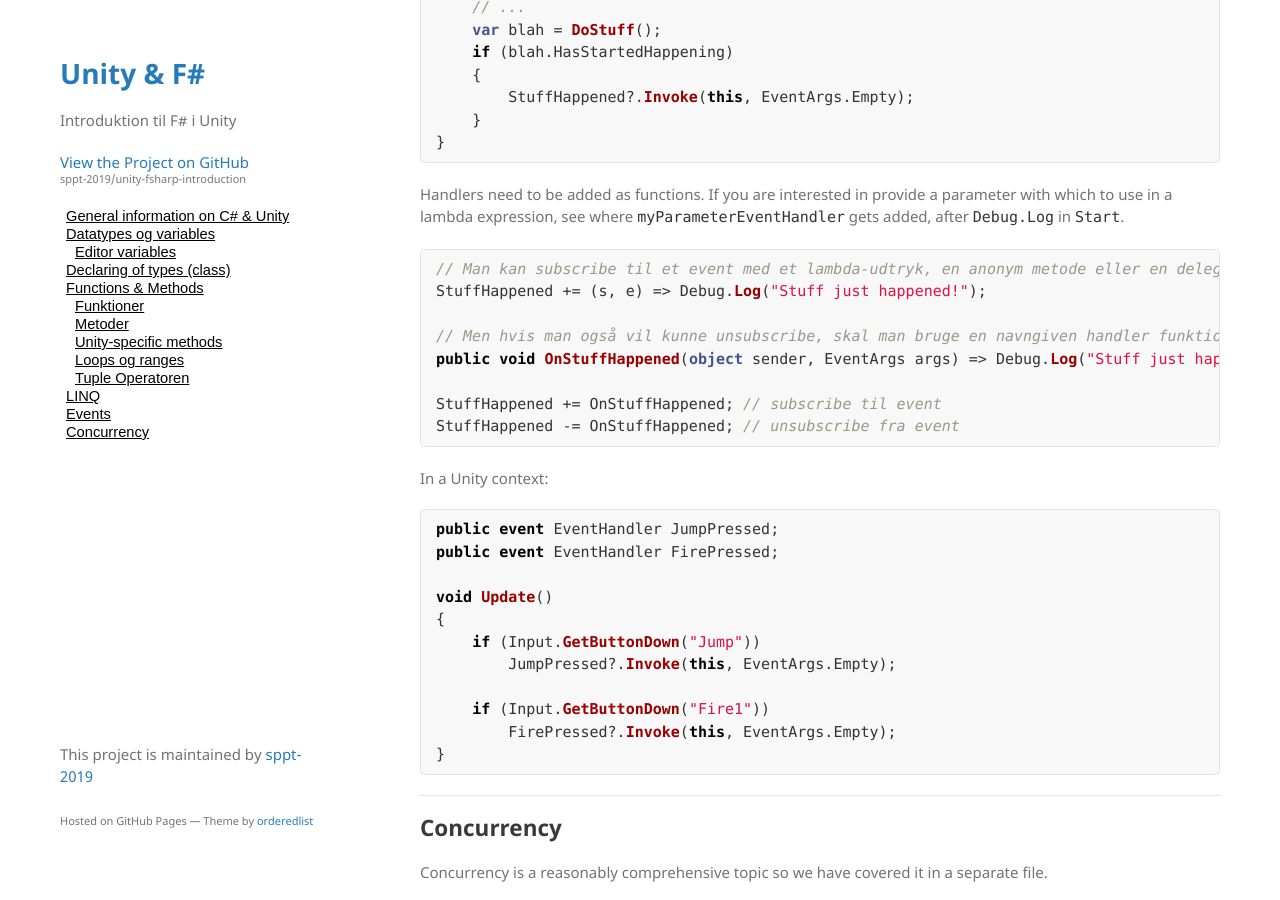
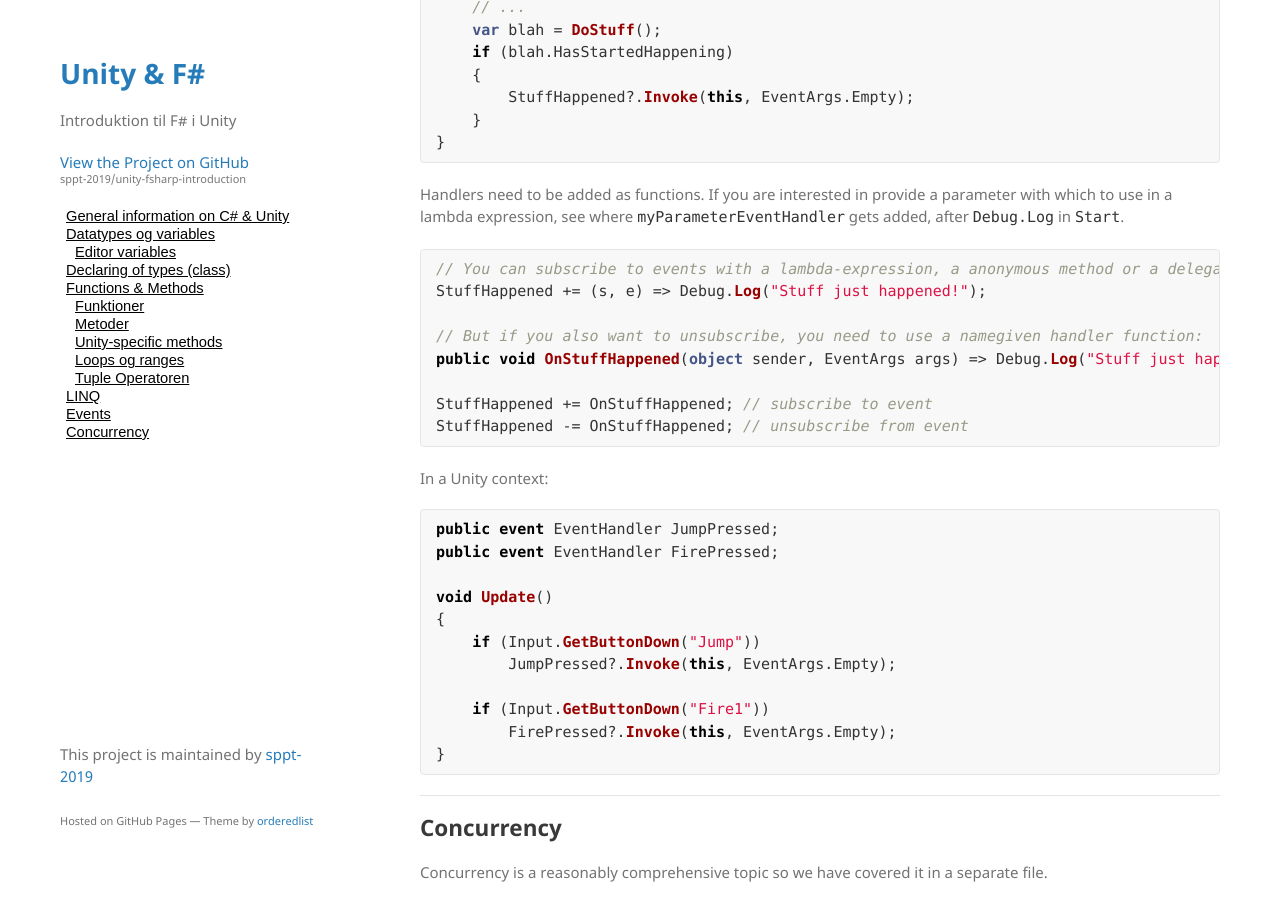
Before and after one commit to sppt-2019/unity-fsharp-introduction, a Jekyll site: the page built from csharp-eng.md, in a window 1280 px wide and 900 px high, scrolled down 5287 px. Built offline with Jekyll 4.4.1, drawn with Linux system fonts in a browser that asks for light colours; our own code applies the rules of GitHub Pages for plain Markdown files; some of the changed text lies outside the part shown.

Commit message:
Translated comments in code

````diff
--- a/csharp-eng.md
+++ b/csharp-eng.md
@@ -98,13 +98,13 @@ Instanciating in C# Unity is done this way.
 Like in C# there is two ways to reference to Components: In the editor with `[<SerializeField>]` or in the code with `GetComponent<T>`.
 
 ```csharp
-    //Sættes i editoren
+    //Done in editor
     [SerializeField]
     public Rigidbody2D MyRigidbody;
 ```
 
 ```csharp
-    //Sættes med kode
+    //Done in code
     public Rigidbody2D MyRigidbody;
 
     public void Start()
@@ -158,16 +158,16 @@ ___
 In C# to be able to make pairing tuple of multiple types, you have to declare the types with variables first, followed by the value on each variable in the tuple.
 
 ```csharp
-// Ny syntaks for tuples
+// New syntax for tuples
 var personTuple = (23, 1.77f);          // Implicitte typer
 (int, float) personTuple = (23, 1.77f); // Eksplicitte typer
 
-// Gammel syntaks for tuples
+// Old syntax for tuples
 var personTuple = new Tuple<int, float>(23, 1.77f); // Implicitte typer
 Tuple<int, float> personTuple = new Tuple<int, float>(23, 1.77f); // Eksplicitte typer
 
 
-// Tuples kan udpakkes så de er lettere at bruge
+// Tuples can be unpacked such as they are easier to use
 (int age, float height) = personTuple;
 (var age, var height) = personTuple;
 ```
@@ -243,14 +243,14 @@ Handlers need to be added as functions.
 If you are interested in provide a parameter with which to use in a lambda expression, see where `myParameterEventHandler` gets added, after `Debug.Log` in `Start`.
 
 ```csharp
-// Man kan subscribe til et event med et lambda-udtryk, en anonym metode eller en delegate:
+// You can subscribe to events with a lambda-expression, a anonymous method or a delegate:
 StuffHappened += (s, e) => Debug.Log("Stuff just happened!");
 
-// Men hvis man også vil kunne unsubscribe, skal man bruge en navngiven handler funktion:
+// But if you also want to unsubscribe, you need to use a namegiven handler function:
 public void OnStuffHappened(object sender, EventArgs args) => Debug.Log("Stuff just happened!");
 
-StuffHappened += OnStuffHappened; // subscribe til event
-StuffHappened -= OnStuffHappened; // unsubscribe fra event
+StuffHappened += OnStuffHappened; // subscribe to event
+StuffHappened -= OnStuffHappened; // unsubscribe from event
 ```
 
 In a Unity context:
````
Also changed, not shown: other parts of csharp-eng.md (+6 -6 lines).
